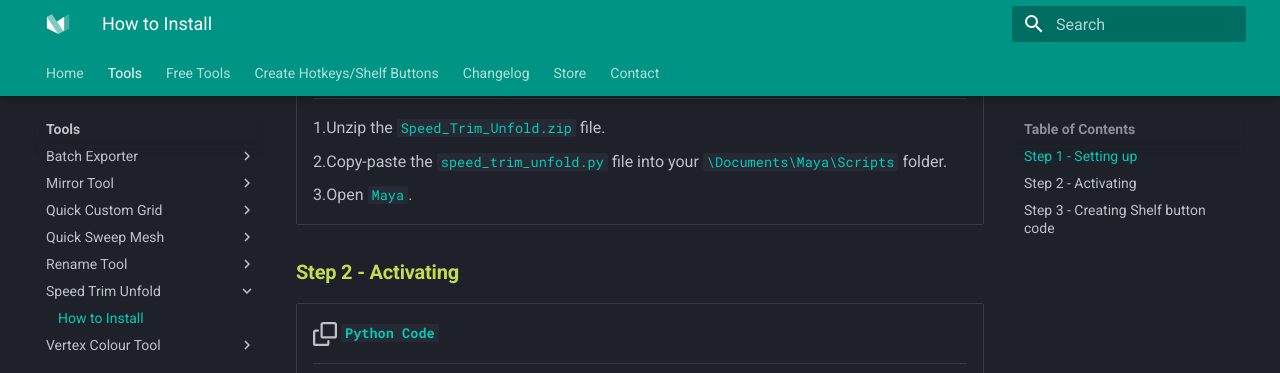
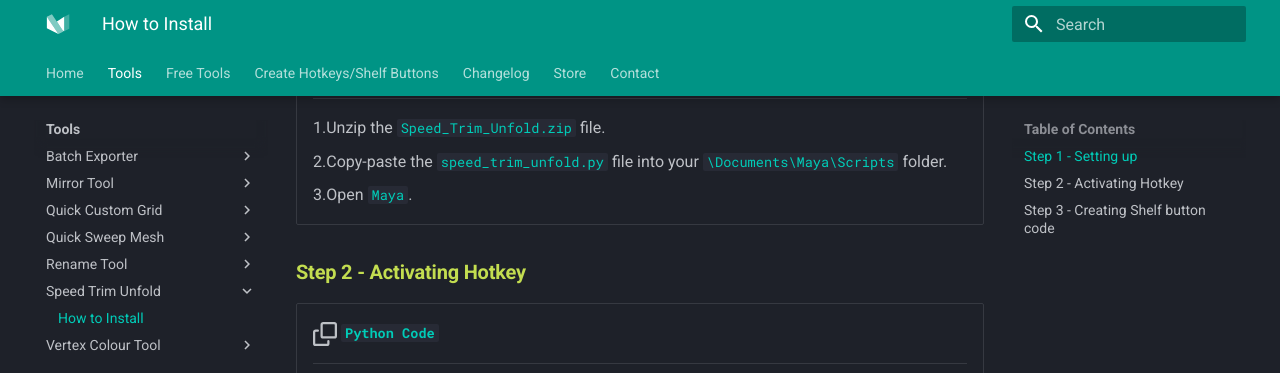
Before and after one commit to mike-isaakidis/Maya-Modelling-Tools, an MkDocs documentation site: the page built from docs/Speed Trim Unfold/How to install.md, in a window 1280 px wide and 900 px high, scrolled down 581 px. Shown: the top 373 px of the window. Built offline with MkDocs 1.6.1 and Material for MkDocs 9.7.7, drawn with Linux system fonts in a browser that asks for light colours.

Commit message:
Update How to install.md

```diff
--- a/docs/Speed Trim Unfold/How to install.md
+++ b/docs/Speed Trim Unfold/How to install.md
@@ -22,7 +22,7 @@
 
 
 
-### **<span style="color:rgba(195, 221, 80, 1);">Step 2 - Activating</span>**
+### **<span style="color:rgba(195, 221, 80, 1);">Step 2 - Activating Hotkey</span>**
 
 <div class="grid cards" markdown>
 
```
